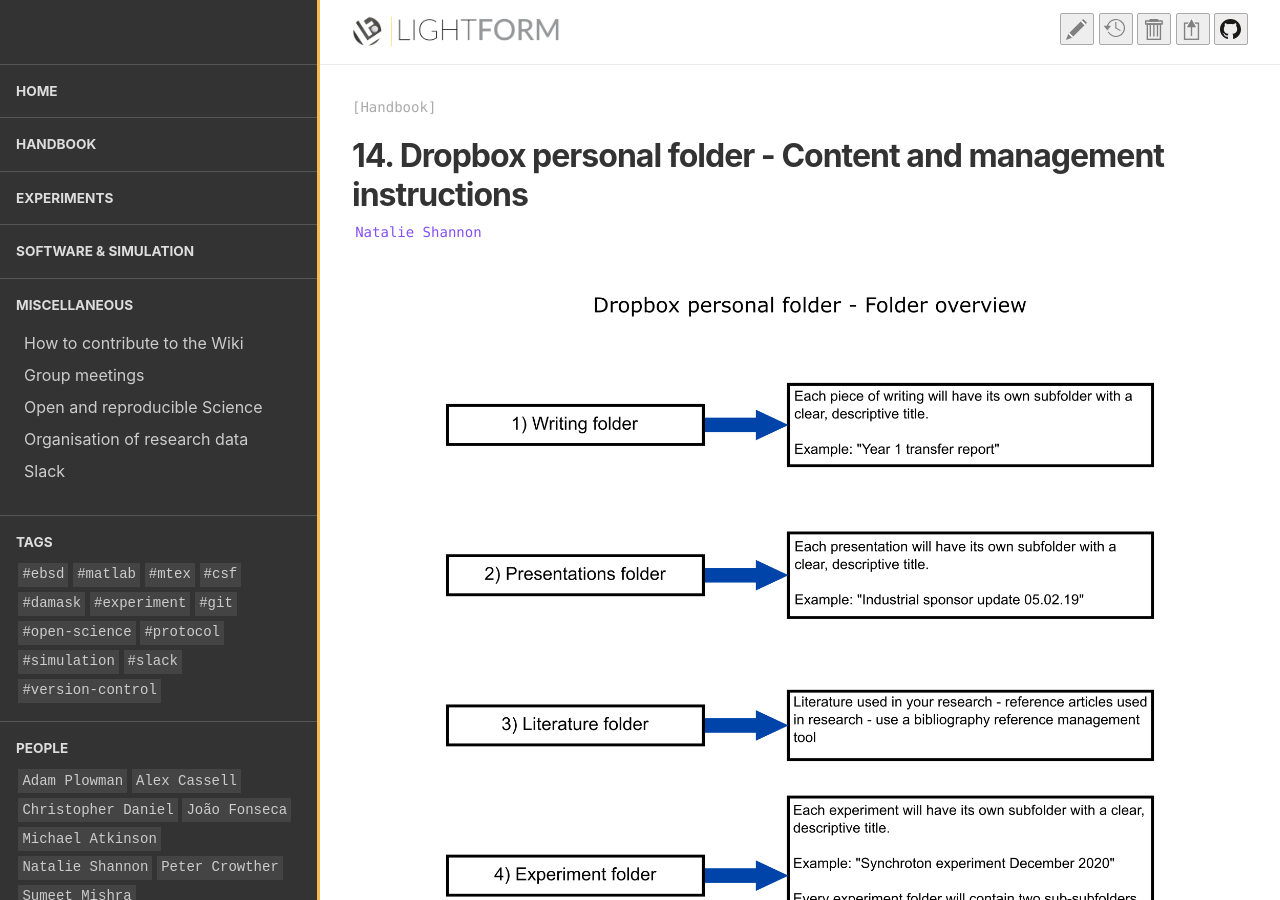
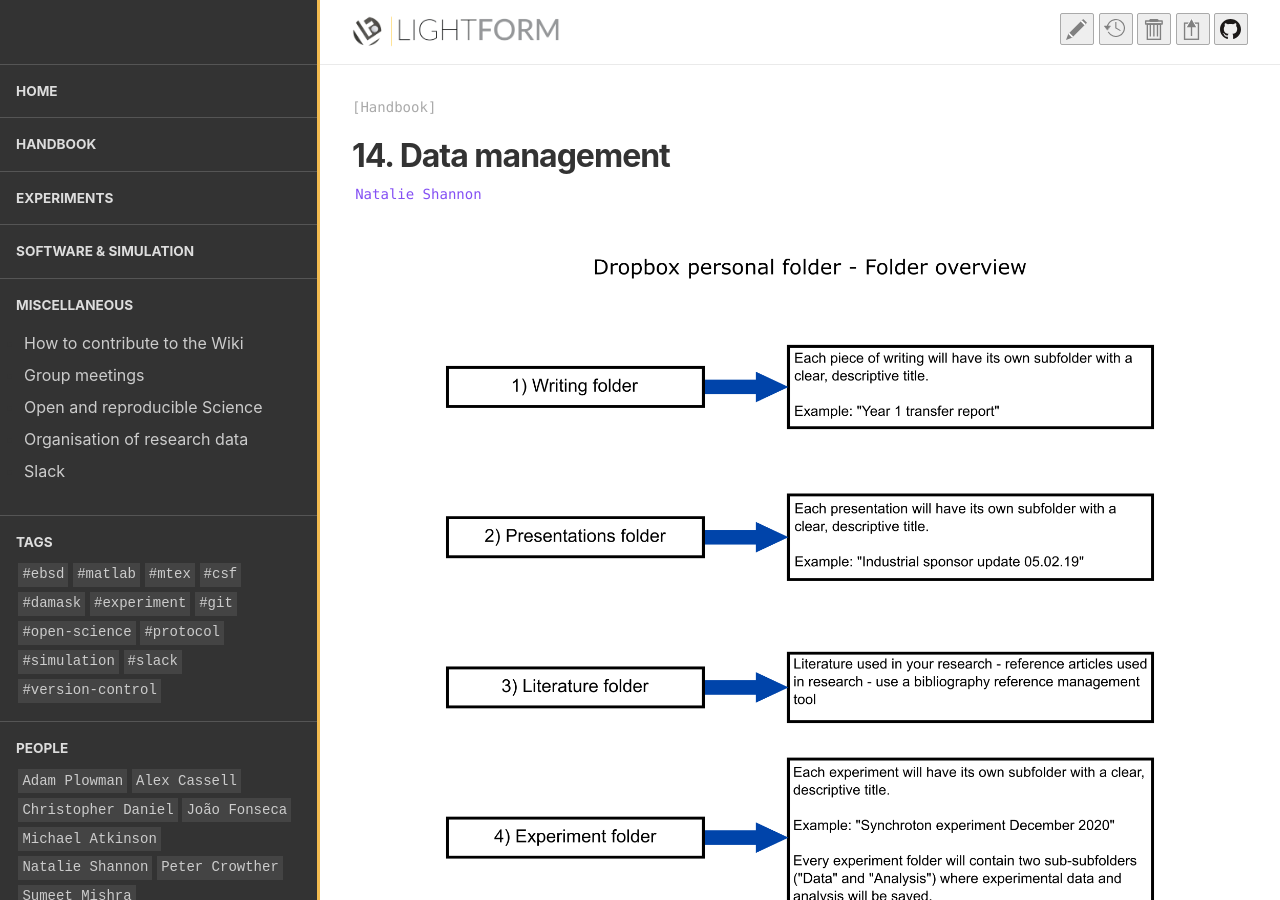
Before and after one commit to LightForm-group/wiki, a Jekyll site: the page built from collections/_handbook/Dropbox.md, in a window 1280 px wide and 900 px high. Built offline with Jekyll 4.4.1, drawn with Linux system fonts in a browser that asks for light colours.

Commit message:
Update Dropbox.md

```diff
--- a/collections/_handbook/Dropbox.md
+++ b/collections/_handbook/Dropbox.md
@@ -1,5 +1,5 @@
 ---
-title: 14. Dropbox personal folder - Content and management instructions
+title: 14. Data management
 author: Natalie Shannon
 order: 14
 ---
```
